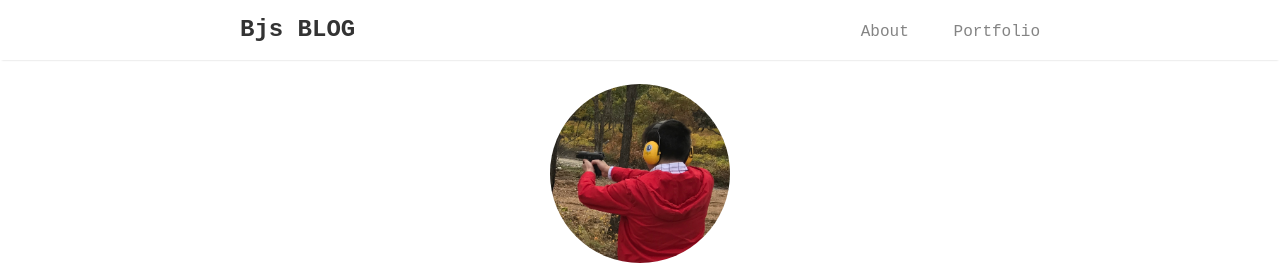
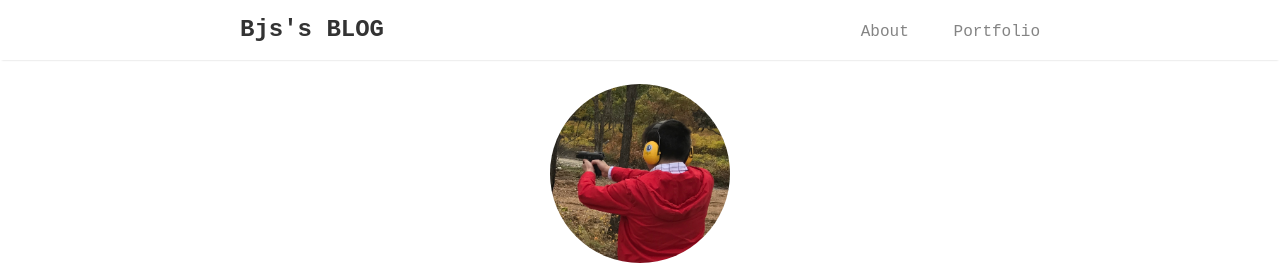
Before and after one commit to banjuanshu/banjuanshu.github.io, a Jekyll site: the page built from docs/index.md, in a window 1280 px wide. Shown: the top 265 px of the page. Built offline with Jekyll 4.4.1, drawn with Linux system fonts in a browser that asks for light colours.

```diff
--- a/docs/_config.yml
+++ b/docs/_config.yml
@@ -1,5 +1,5 @@
 # Site settings
-title: Bjs BLOG
+title: Bjs's BLOG
 baseurl: "/"
 url: "https://banjuanshu.github.io"
 google_analytics: "G-QE6N2DJECK" # Tracking ID, e.g. "UA-000000-01"
```
